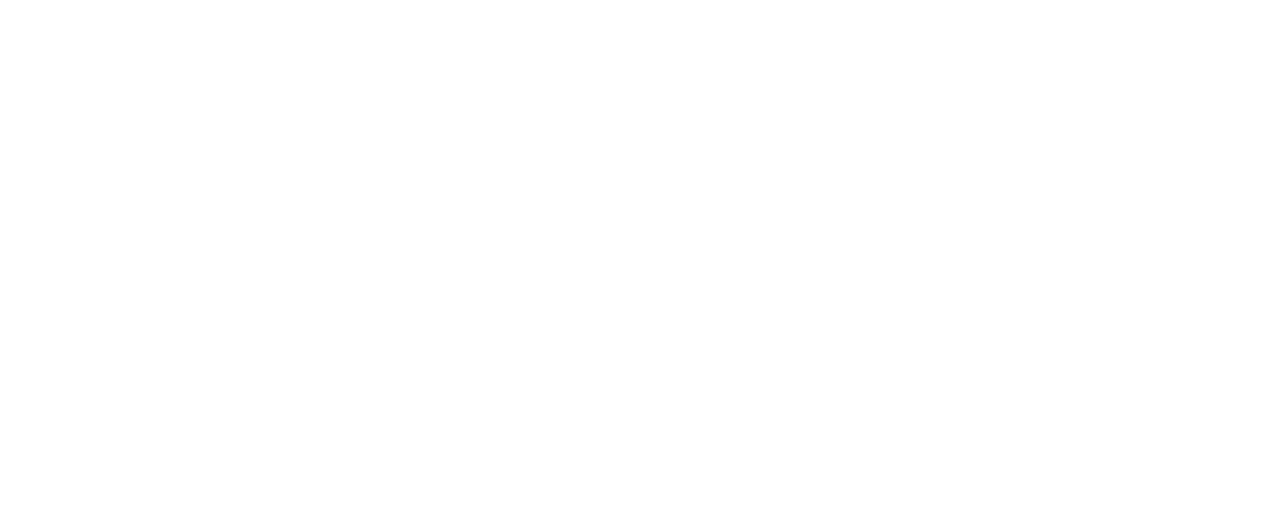
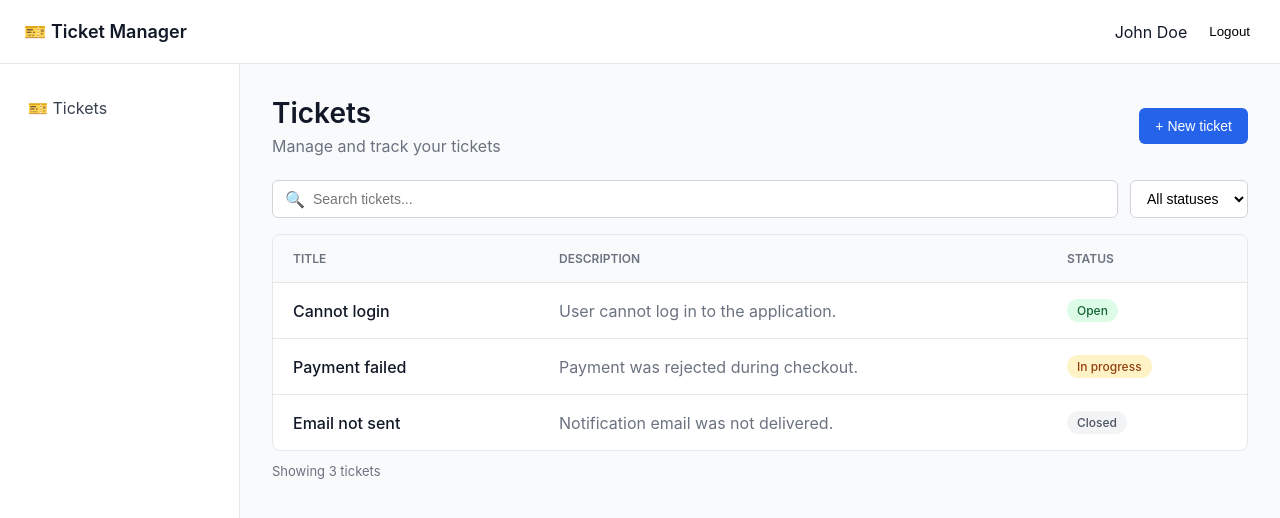
Before and after one commit to MDrumm90/MiniTicketSystem, an Angular app in the folder MiniTicketSystem.FrontEnd/: page /tickets in a window 1280 px wide. Before the commit this address led to /. Shown: the top 518 px of the page. Built offline with nearby package versions, Linux system fonts and the light colour scheme.

Commit message:
Add ticket list feature with routing, styles, and tests

```diff
--- a/MiniTicketSystem.FrontEnd/src/app/app.routes.ts
+++ b/MiniTicketSystem.FrontEnd/src/app/app.routes.ts
@@ -4,6 +4,19 @@
 export const routes: Routes = [
   {
     path: '',
-    component: MainLayout
+    component: MainLayout,
+    children: [
+      {
+        path: 'tickets',
+        loadComponent: () =>
+          import('./features/tickets/pages/ticket-list/ticket-list')
+            .then(m => m.TicketList)
+      }
+    ]
+  },
+  {
+    path: '',
+    redirectTo: 'tickets',
+    pathMatch: 'full'
   }
 ];
--- /dev/null
+++ b/MiniTicketSystem.FrontEnd/src/app/features/tickets/pages/ticket-list/ticket-list.html
@@ -0,0 +1,95 @@
+<section class="tickets-page">
+
+  <div class="page-header">
+    <div>
+      <h1>Tickets</h1>
+      <p>Manage and track your tickets</p>
+    </div>
+
+    <button class="primary-button">
+      + New ticket
+    </button>
+  </div>
+
+  <div class="filters">
+
+    <div class="search">
+      <span>🔍</span>
+      <input
+        type="text"
+        placeholder="Search tickets..."
+      />
+    </div>
+
+    <select>
+      <option value="">All statuses</option>
+      <option value="0">Open</option>
+      <option value="1">In progress</option>
+      <option value="2">Closed</option>
+    </select>
+
+  </div>
+
+  <div class="ticket-table">
+
+    <div class="table-header">
+      <div>Title</div>
+      <div>Description</div>
+      <div>Status</div>
+    </div>
+
+    <div class="table-row">
+      <div class="ticket-title">
+        Cannot login
+      </div>
+
+      <div class="ticket-description">
+        User cannot log in to the application.
+      </div>
+
+      <div>
+        <span class="status status-open">
+          Open
+        </span>
+      </div>
+    </div>
+
+    <div class="table-row">
+      <div class="ticket-title">
+        Payment failed
+      </div>
+
+      <div class="ticket-description">
+        Payment was rejected during checkout.
+      </div>
+
+      <div>
+        <span class="status status-progress">
+          In progress
+        </span>
+      </div>
+    </div>
+
+    <div class="table-row">
+      <div class="ticket-title">
+        Email not sent
+      </div>
+
+      <div class="ticket-description">
+        Notification email was not delivered.
+      </div>
+
+      <div>
+        <span class="status status-closed">
+          Closed
+        </span>
+      </div>
+    </div>
+
+  </div>
+
+  <div class="results-info">
+    Showing 3 tickets
+  </div>
+
+</section>
--- /dev/null
+++ b/MiniTicketSystem.FrontEnd/src/app/features/tickets/pages/ticket-list/ticket-list.scss
@@ -0,0 +1,153 @@
+.tickets-page {
+  max-width: 1400px;
+  margin: 0 auto;
+}
+
+.page-header {
+  display: flex;
+  align-items: center;
+  justify-content: space-between;
+  margin-bottom: 24px;
+
+  h1 {
+    margin: 0;
+    font-size: 28px;
+    font-weight: 600;
+  }
+
+  p {
+    margin: 6px 0 0;
+    color: #6b7280;
+  }
+}
+
+.primary-button {
+  padding: 10px 16px;
+
+  border: none;
+  border-radius: 6px;
+
+  background: #2563eb;
+  color: white;
+
+  font-size: 14px;
+  font-weight: 500;
+
+  cursor: pointer;
+
+  &:hover {
+    background: #1d4ed8;
+  }
+}
+
+.filters {
+  display: flex;
+  gap: 12px;
+  margin-bottom: 16px;
+}
+
+.search {
+  flex: 1;
+
+  display: flex;
+  align-items: center;
+  gap: 8px;
+
+  padding: 0 12px;
+
+  background: white;
+  border: 1px solid #d1d5db;
+  border-radius: 6px;
+
+  input {
+    width: 100%;
+    padding: 10px 0;
+
+    border: none;
+    outline: none;
+
+    font-size: 14px;
+  }
+}
+
+select {
+  padding: 0 12px;
+
+  border: 1px solid #d1d5db;
+  border-radius: 6px;
+
+  background: white;
+
+  font-size: 14px;
+}
+
+.ticket-table {
+  background: white;
+  border: 1px solid #e5e7eb;
+  border-radius: 8px;
+  overflow: hidden;
+}
+
+.table-header,
+.table-row {
+  display: grid;
+  grid-template-columns: 1fr 2fr 160px;
+  gap: 24px;
+  align-items: center;
+
+  padding: 16px 20px;
+}
+
+.table-header {
+  background: #f9fafb;
+
+  color: #6b7280;
+  font-size: 12px;
+  font-weight: 600;
+  text-transform: uppercase;
+}
+
+.table-row {
+  border-top: 1px solid #e5e7eb;
+}
+
+.ticket-title {
+  font-weight: 500;
+}
+
+.ticket-description {
+  color: #6b7280;
+}
+
+.status {
+  display: inline-flex;
+
+  padding: 4px 10px;
+
+  border-radius: 999px;
+
+  font-size: 12px;
+  font-weight: 500;
+}
+
+.status-open {
+  background: #dcfce7;
+  color: #166534;
+}
+
+.status-progress {
+  background: #fef3c7;
+  color: #92400e;
+}
+
+.status-closed {
+  background: #f3f4f6;
+  color: #4b5563;
+}
+
+.results-info {
+  margin-top: 12px;
+
+  color: #6b7280;
+  font-size: 13px;
+}
--- /dev/null
+++ b/MiniTicketSystem.FrontEnd/src/app/features/tickets/pages/ticket-list/ticket-list.ts
@@ -0,0 +1,11 @@
+import { Component } from '@angular/core';
+
+@Component({
+  selector: 'app-ticket-list',
+  imports: [],
+  templateUrl: './ticket-list.html',
+  styleUrl: './ticket-list.scss',
+})
+export class TicketList {
+
+}
--- a/MiniTicketSystem.FrontEnd/src/styles.scss
+++ b/MiniTicketSystem.FrontEnd/src/styles.scss
@@ -1 +1,22 @@
-/* You can add global styles to this file, and also import other style files */
+* {
+  box-sizing: border-box;
+}
+
+html,
+body {
+  margin: 0;
+  min-height: 100%;
+}
+
+body {
+  font-family:
+    Inter,
+    system-ui,
+    -apple-system,
+    BlinkMacSystemFont,
+    "Segoe UI",
+    sans-serif;
+
+  color: #111827;
+  background: #f9fafb;
+}
```
Also changed, not shown: 1 other file (tests, documents, lock files or other folders).
